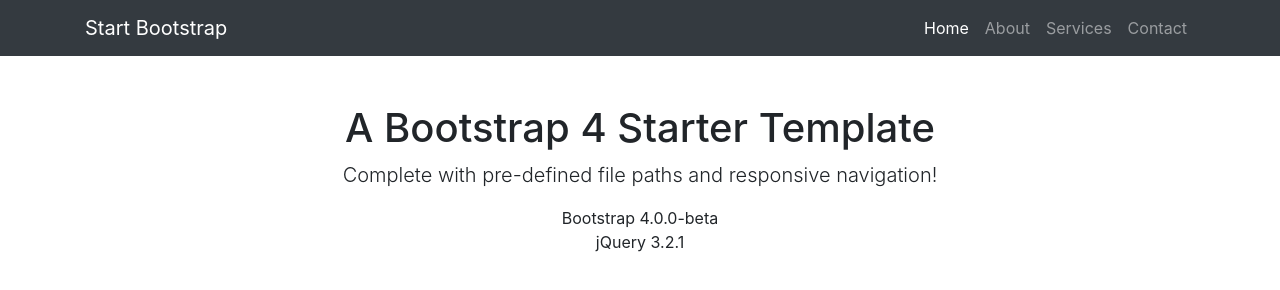
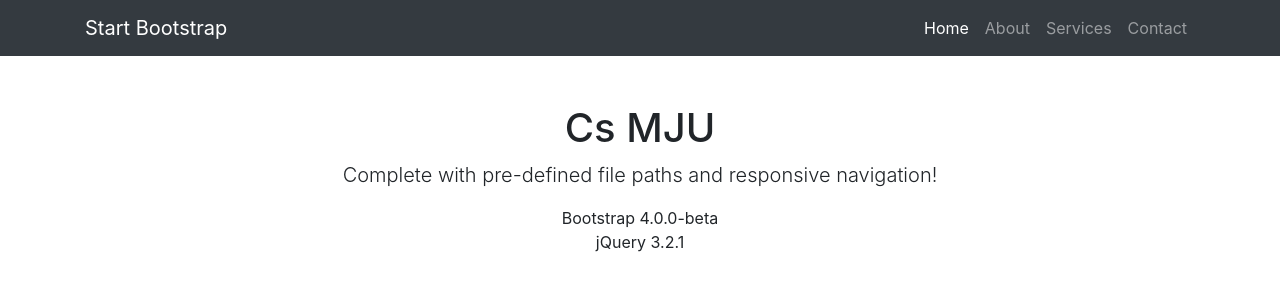
Before and after one commit to maleewansaetang/cs446, a website: page index.html in a window 1280 px wide. Drawn offline with Linux system fonts and the light colour scheme.

Commit message:
Update index.html

```diff
--- a/index.html
+++ b/index.html
@@ -62,7 +62,7 @@
     <div class="container">
       <div class="row">
         <div class="col-lg-12 text-center">
-          <h1 class="mt-5">A Bootstrap 4 Starter Template</h1>
+          <h1 class="mt-5">Cs MJU </h1>
           <p class="lead">Complete with pre-defined file paths and responsive navigation!</p>
           <ul class="list-unstyled">
             <li>Bootstrap 4.0.0-beta</li>
```
